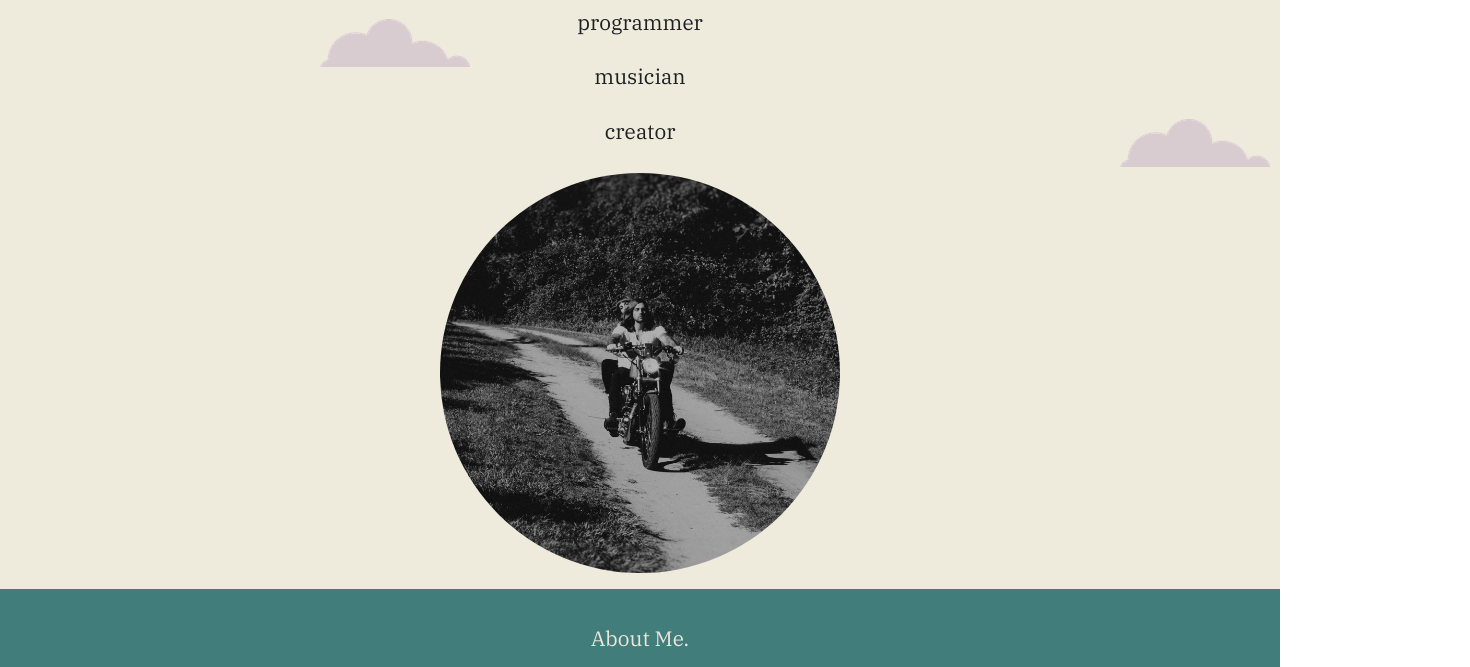
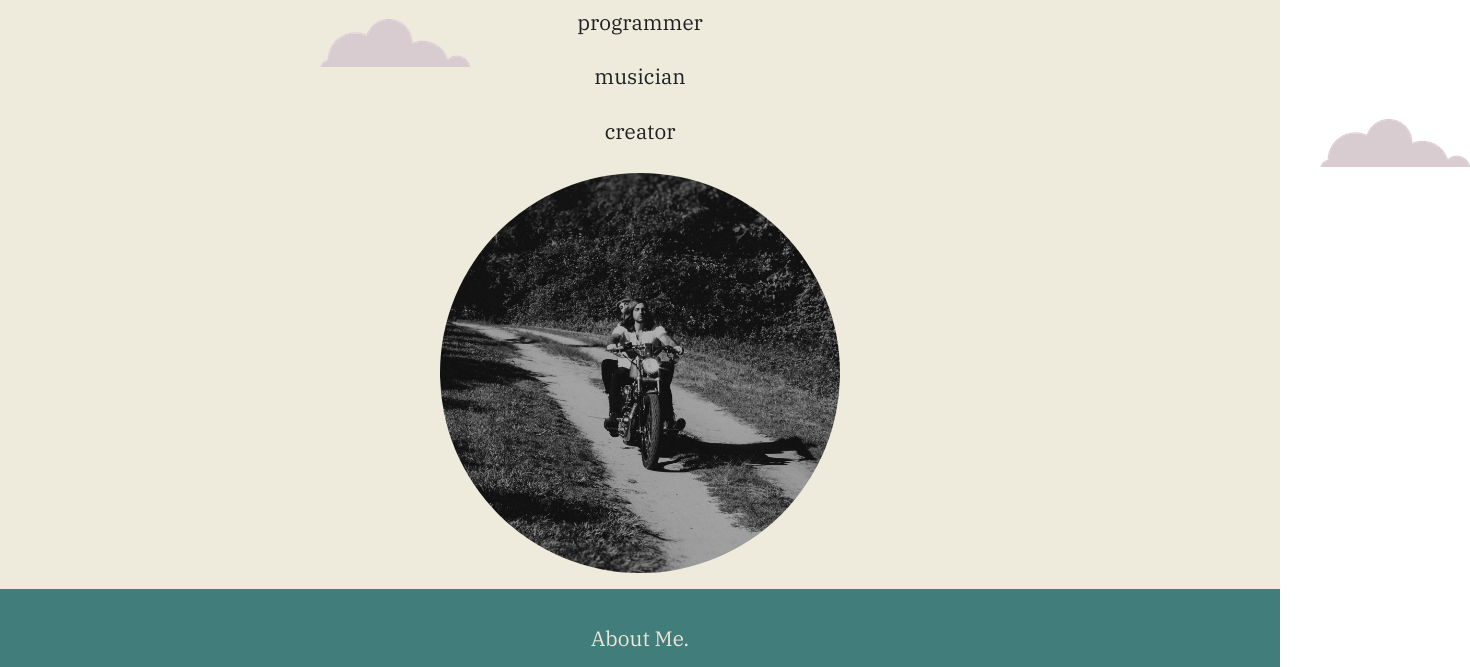
Before and after one commit to orphaelius/FirstCSSWebsite, a plain HTML site: page index.html in a window 1280 px wide. Shown: the part 131-798 px from the top of the page, 1470 px wide, since content can reach past the window. Drawn offline with Linux system fonts and the light colour scheme.

Commit message:
Update styles.css

```diff
--- a/styles.css
+++ b/styles.css
@@ -125,7 +125,7 @@ a:hover {
 
 .cloud-3 {
   position: absolute;
-  left: 1120px;
+  left: 1320px;
   top: 250px;
 }
 
```
